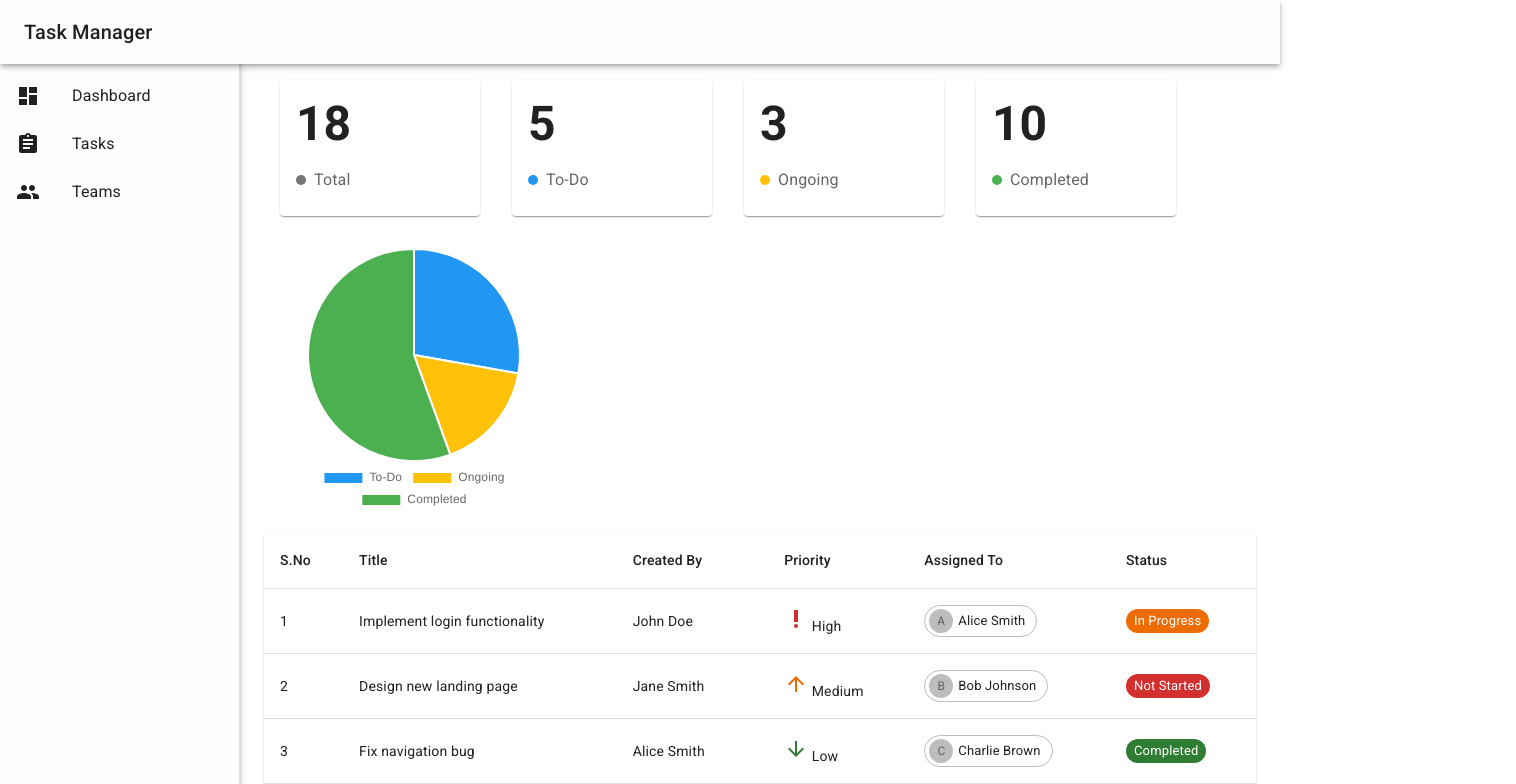
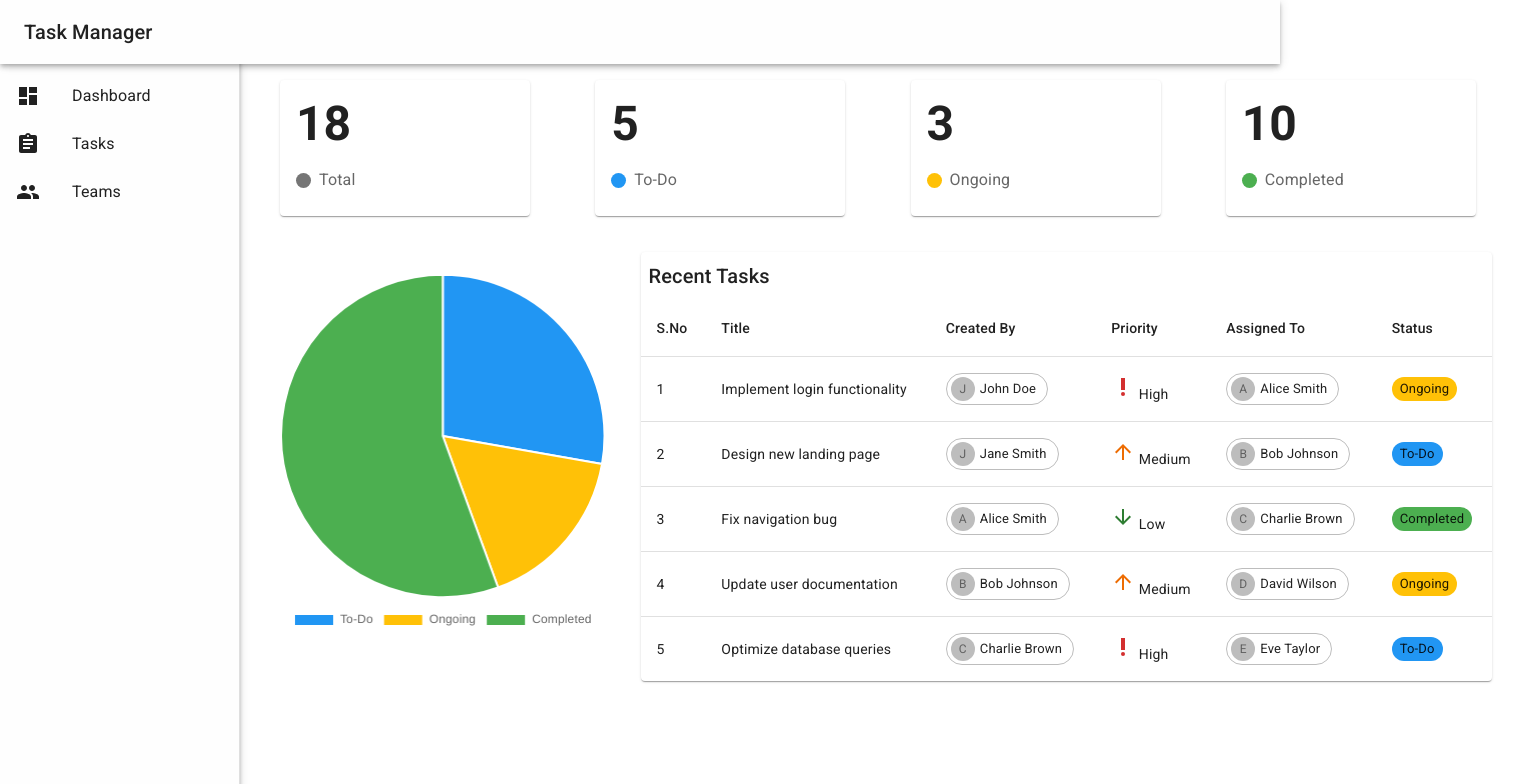
Before and after one commit to kapillohanii/task-manager, a React (Create React App) app in the folder client/: page / in a window 1280 px wide. Shown: the top 784 px of the page, 1516 px wide, since content can reach past the window. Built offline with nearby package versions, Linux system fonts and the light colour scheme; no server answers.

Commit message:
refactored dashboard components

```diff
--- a/client/src/App.js
+++ b/client/src/App.js
@@ -2,11 +2,9 @@ import React from 'react';
 import { Box, CssBaseline, ThemeProvider, createTheme } from '@mui/material';
 import Header from './components/Header';
 import Navigation from './components/Navigation';
-import TasksOverview from './components/TasksOverview';
-import TasksPieChart from './components/TasksPieChart';
-import RecentTasksTable from './components/RecentTasksTable';
 import TaskForm from './components/TaskForm';
 import TaskList from './components/TaskList';
+import Dashboard from './pages/Dashboard';
 
 const theme = createTheme({
   palette: {
@@ -24,11 +22,7 @@ const App = () => {
         <Header />
         <Navigation />
         <Box component="main" sx={{ flexGrow: 1, p: 3, pt: 8 }}>
-          <TasksOverview />
-          <TasksPieChart tasks={{todo:5,ongoing:3,completed:10}} />
-          <RecentTasksTable />
-          <TaskForm />
-          <TaskList />
+          <Dashboard />
         </Box>
       </Box>
     </ThemeProvider>
--- a/client/src/components/RecentTasksTable.jsx
+++ b/client/src/components/RecentTasksTable.jsx
@@ -8,11 +8,13 @@ import {
   TableRow,
   Paper,
   Chip,
-  Avatar
+  Avatar,
+  Typography
 } from '@mui/material';
 import PriorityHighIcon from '@mui/icons-material/PriorityHigh';
 import ArrowUpwardIcon from '@mui/icons-material/ArrowUpward';
 import ArrowDownwardIcon from '@mui/icons-material/ArrowDownward';
+import { getColorByStatus } from '../constants';
 
 const getPriorityIcon = (priority) => {
   switch(priority.toLowerCase()) {
@@ -27,31 +29,22 @@ const getPriorityIcon = (priority) => {
   }
 };
 
-const getStatusColor = (status) => {
-  switch(status.toLowerCase()) {
-    case 'completed':
-      return 'success';
-    case 'in progress':
-      return 'warning';
-    case 'not started':
-      return 'error';
-    default:
-      return 'default';
-  }
-};
 
 const mockData = [
-  { id: 1, title: 'Implement login functionality', createdBy: 'John Doe', priority: 'High', assignedTo: 'Alice Smith', status: 'In Progress' },
-  { id: 2, title: 'Design new landing page', createdBy: 'Jane Smith', priority: 'Medium', assignedTo: 'Bob Johnson', status: 'Not Started' },
+  { id: 1, title: 'Implement login functionality', createdBy: 'John Doe', priority: 'High', assignedTo: 'Alice Smith', status: 'Ongoing' },
+  { id: 2, title: 'Design new landing page', createdBy: 'Jane Smith', priority: 'Medium', assignedTo: 'Bob Johnson', status: 'To-Do' },
   { id: 3, title: 'Fix navigation bug', createdBy: 'Alice Smith', priority: 'Low', assignedTo: 'Charlie Brown', status: 'Completed' },
-  { id: 4, title: 'Update user documentation', createdBy: 'Bob Johnson', priority: 'Medium', assignedTo: 'David Wilson', status: 'In Progress' },
-  { id: 5, title: 'Optimize database queries', createdBy: 'Charlie Brown', priority: 'High', assignedTo: 'Eve Taylor', status: 'Not Started' },
+  { id: 4, title: 'Update user documentation', createdBy: 'Bob Johnson', priority: 'Medium', assignedTo: 'David Wilson', status: 'Ongoing' },
+  { id: 5, title: 'Optimize database queries', createdBy: 'Charlie Brown', priority: 'High', assignedTo: 'Eve Taylor', status: 'To-Do' },
 ];
 
 const RecentTasksTable = () => {
   return (
-    <TableContainer component={Paper}>
-      <Table sx={{ minWidth: 650 }} aria-label="recent tasks table">
+    <TableContainer component={Paper} style={{marginLeft: '20px'}}>
+        <Typography variant="h6" component="div" margin={1}>
+          Recent Tasks
+        </Typography>
+      <Table sx={{ minWidth: 500  }} aria-label="recent tasks table">
         <TableHead>
           <TableRow>
             <TableCell>S.No</TableCell>
@@ -69,7 +62,13 @@ const RecentTasksTable = () => {
                 {index + 1}
               </TableCell>
               <TableCell>{row.title}</TableCell>
-              <TableCell>{row.createdBy}</TableCell>
+              <TableCell>
+                <Chip
+                  avatar={<Avatar>{row.createdBy.charAt(0)}</Avatar>}
+                  label={row.createdBy}
+                  variant="outlined"
+                />
+              </TableCell>
               <TableCell>
                 {getPriorityIcon(row.priority)} {row.priority}
               </TableCell>
@@ -83,7 +82,7 @@ const RecentTasksTable = () => {
               <TableCell>
                 <Chip
                   label={row.status}
-                  color={getStatusColor(row.status)}
+                  style={{backgroundColor: getColorByStatus(row.status)}}
                   size="small"
                 />
               </TableCell>
--- a/client/src/components/TasksCountCard.jsx
+++ b/client/src/components/TasksCountCard.jsx
@@ -1,24 +1,13 @@
 import React from 'react';
 import { Card, CardContent, Typography, Box } from '@mui/material';
+import {getColorByStatus} from '../constants'
 
-const TasksCountCard = ({ type, count }) => {
-  const getColorByType = () => {
-    switch (type.toLowerCase()) {
-      case 'to-do':
-        return '#2196F3'; // Blue
-      case 'ongoing':
-        return '#FFC107'; // Yellow
-      case 'completed':
-        return '#4CAF50'; // Green
-      default:
-        return '#757575'; // Grey as fallback
-    }
-  };
+const TasksCountCard = ({ status, count }) => {
 
-  const color = getColorByType();
+  const color = getColorByStatus(status);
 
   return (
-    <Card sx={{ minWidth: 200, m: 2 }}>
+    <Card sx={{ minWidth: 250, m: 2 }}>
       <CardContent>
         <Typography variant="h3" component="div" sx={{ fontWeight: 'bold', mb: 2 }}>
           {count}
@@ -26,15 +15,15 @@ const TasksCountCard = ({ type, count }) => {
         <Box sx={{ display: 'flex', alignItems: 'center' }}>
           <Box
             sx={{
-              width: 10,
-              height: 10,
+              width: 15,
+              height: 15,
               borderRadius: '50%',
               backgroundColor: color,
               mr: 1,
             }}
           />
           <Typography variant="body1" color="text.secondary">
-            {type}
+            {status}
           </Typography>
         </Box>
       </CardContent>
--- a/client/src/components/TasksOverview.jsx
+++ b/client/src/components/TasksOverview.jsx
@@ -4,11 +4,11 @@ import TasksCountCard from './TasksCountCard';
 
 const TasksOverview = () => {
   return (
-    <Box sx={{ display: 'flex', flexWrap: 'wrap', justifyContent: 'left' }}>
-      <TasksCountCard type="Total" count={18} />
-      <TasksCountCard type="To-Do" count={5} />
-      <TasksCountCard type="Ongoing" count={3} />
-      <TasksCountCard type="Completed" count={10} />
+    <Box sx={{ display: 'flex', flexWrap: 'wrap', justifyContent: 'space-between' }}>
+      <TasksCountCard status="Total" count={18} />
+      <TasksCountCard status="To-Do" count={5} />
+      <TasksCountCard status="Ongoing" count={3} />
+      <TasksCountCard status="Completed" count={10} />
     </Box>
   );
 };
--- a/client/src/components/TasksPieChart.jsx
+++ b/client/src/components/TasksPieChart.jsx
@@ -2,17 +2,32 @@ import React from 'react';
 import { Pie } from 'react-chartjs-2';
 import { Chart as ChartJS, ArcElement, Tooltip, Legend } from 'chart.js';
 import { Box } from '@mui/material';
+import { getColorByStatus, getHoverColorByStatus } from '../constants';
 
 ChartJS.register(ArcElement, Tooltip, Legend);
 
-const TasksPieChart = ({ tasks }) => {
+const TasksPieChart = () => {
+  const tasks = [
+    {
+      label: 'To-Do',
+      count: 5
+    },
+    {
+      label: 'Ongoing',
+      count: 3
+    },
+    {
+      label: 'Completed',
+      count: 10
+    }
+  ]
   const data = {
-    labels: ['To-Do', 'Ongoing', 'Completed'],
+    labels: tasks.map(task => task.label),
     datasets: [
       {
-        data: [tasks.todo, tasks.ongoing, tasks.completed],
-        backgroundColor: ['#2196F3', '#FFC107', '#4CAF50'],
-        hoverBackgroundColor: ['#1976D2', '#FFA000', '#388E3C'],
+        data: tasks.map(task => task.count),
+        backgroundColor: tasks.map(task => getColorByStatus(task.label)),
+        hoverBackgroundColor: tasks.map(task => getHoverColorByStatus(task.label)),
       },
     ],
   };
@@ -43,8 +58,8 @@ const TasksPieChart = ({ tasks }) => {
 
   return (
     <Box sx={{
-      width: 300,
-      height: 300,
+      width: 500,
+      height: 400,
       p: 2,
     }}>
       <Pie data={data} options={options} />
--- /dev/null
+++ b/client/src/constants.js
@@ -0,0 +1,25 @@
+export const getColorByStatus = (status) => {
+    switch (status.toLowerCase()) {
+      case 'to-do':
+        return '#2196F3';
+      case 'ongoing':
+        return '#FFC107';
+      case 'completed':
+        return '#4CAF50';
+      default:
+        return '#757575';
+    }
+};
+
+export const getHoverColorByStatus = (status) => {
+  switch (status.toLowerCase()) {
+    case 'to-do':
+      return '#1976D2';
+    case 'ongoing':
+      return '#FFA000';
+    case 'completed':
+      return '#388E3C';
+    default:
+      return '#757575';
+  }
+};
--- /dev/null
+++ b/client/src/pages/Dashboard.jsx
@@ -0,0 +1,18 @@
+import TasksOverview from "../components/TasksOverview";
+import TasksPieChart from "../components/TasksPieChart";
+import RecentTasksTable from "../components/RecentTasksTable";
+
+const Dashboard = () => {
+    return (
+        <div style={{ display: 'flex', flexDirection: 'column' }}>
+            <TasksOverview />
+            <div style={{ display: 'flex', flexDirection: 'row', marginTop: '20px' }}>
+                <TasksPieChart tasks={{ todo: 5, ongoing: 3, completed: 10 }} />
+                <RecentTasksTable />
+            </div>
+        </div>
+    );
+}
+
+
+export default Dashboard
```
